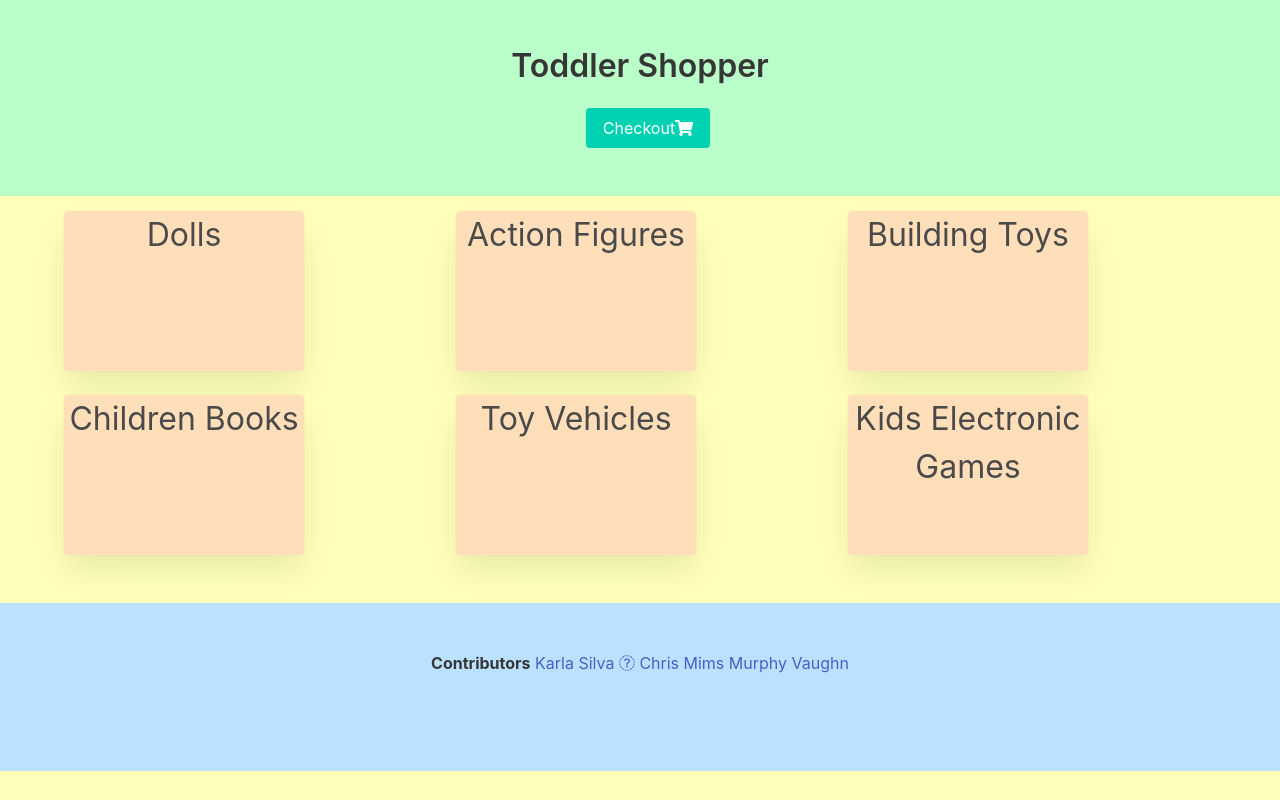
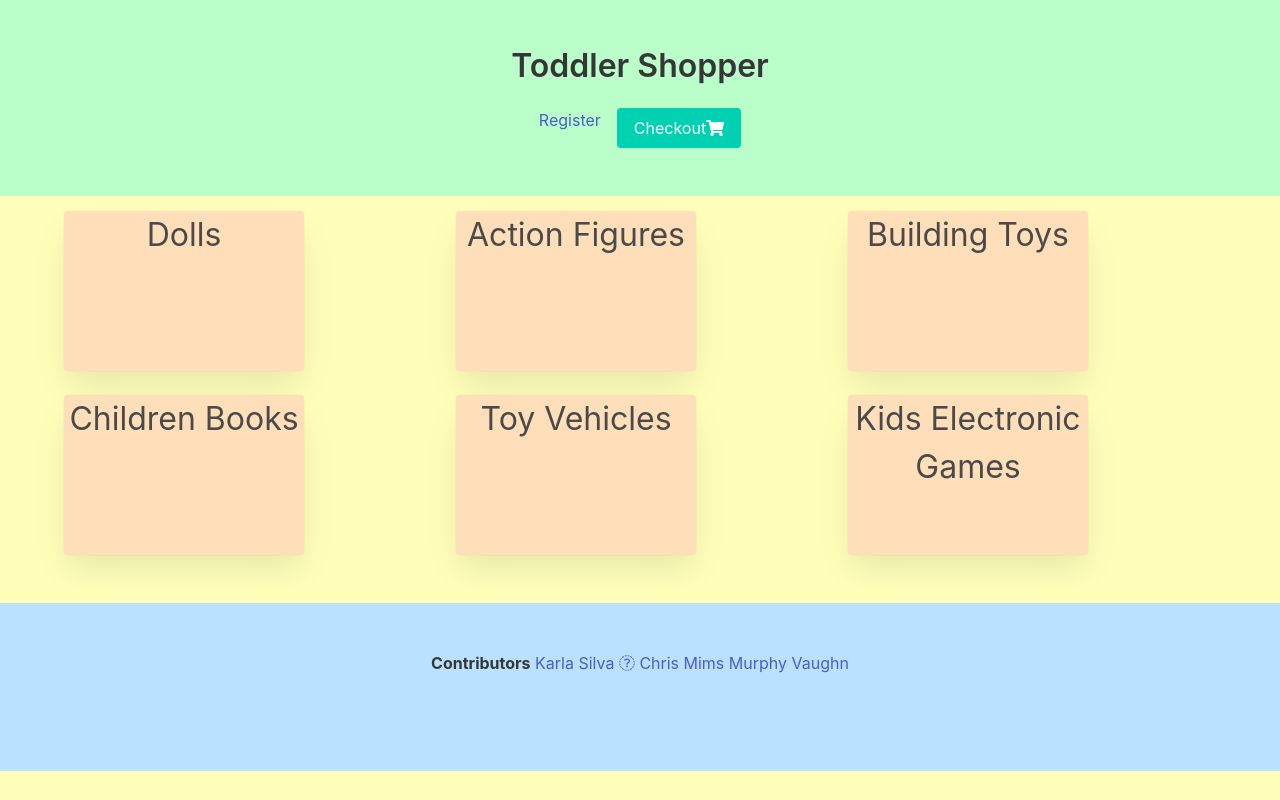
Before and after one commit to proflonghair07/Toddler_Shopper_Twelve, a React (Create React App) app in the folder client/: page / in a window 1280 px wide. Built offline with nearby package versions, Linux system fonts and the light colour scheme.

Commit message:
initial Register page

```diff
--- a/client/src/App.js
+++ b/client/src/App.js
@@ -1,6 +1,7 @@
 import React from "react";
 import { BrowserRouter as Router, Route, Switch } from "react-router-dom";
 import "./App.css";
+import Register from "./pages/Register";
 import Main from "./components/Main";
 import Navbar from "./components/Header";
 import Footer from "./components/Footer";
@@ -23,6 +24,7 @@ function App() {
       <div className="App">
         <Switch>
           <Route exact path="/"><Navbar /><Main /></Route>
+          <Route exact path="/register" component={Register} />
           <Route exact path="/Dolls">
             <DollsNav /><Dolls />
           </Route>
--- a/client/src/components/Header.js
+++ b/client/src/components/Header.js
@@ -1,5 +1,6 @@
 import React from "react";
 import "./Header.css";
+import { Link } from "react-router-dom";
 
 function Navbar() {
   return (
@@ -7,6 +8,12 @@ function Navbar() {
       <div className="hero-body">
         <div>
           <h1 className="title">Toddler Shopper</h1>
+          <Link
+              to="/register"
+              className={window.location.pathname === "/register" ? "nav-link active" : "nav-link"}
+            >
+              Register
+            </Link>
           <button class="button is-primary">
             Checkout <i class="fa fa-shopping-cart" aria-hidden="true"></i>
           </button>
--- /dev/null
+++ b/client/src/pages/Register.js
@@ -0,0 +1,28 @@
+import React, { Component } from "react";
+import API from "../util/API";
+
+
+class Register extends Component {
+  state = {
+
+  };
+
+  // When the component mounts, load the next dog to be displayed
+  componentDidMount() {
+
+  }
+
+  handleBtnClick = event => {
+
+  };
+
+  render() {
+    return (
+      <div>
+        Register
+      </div>
+    );
+  }
+}
+
+export default Register;
```
